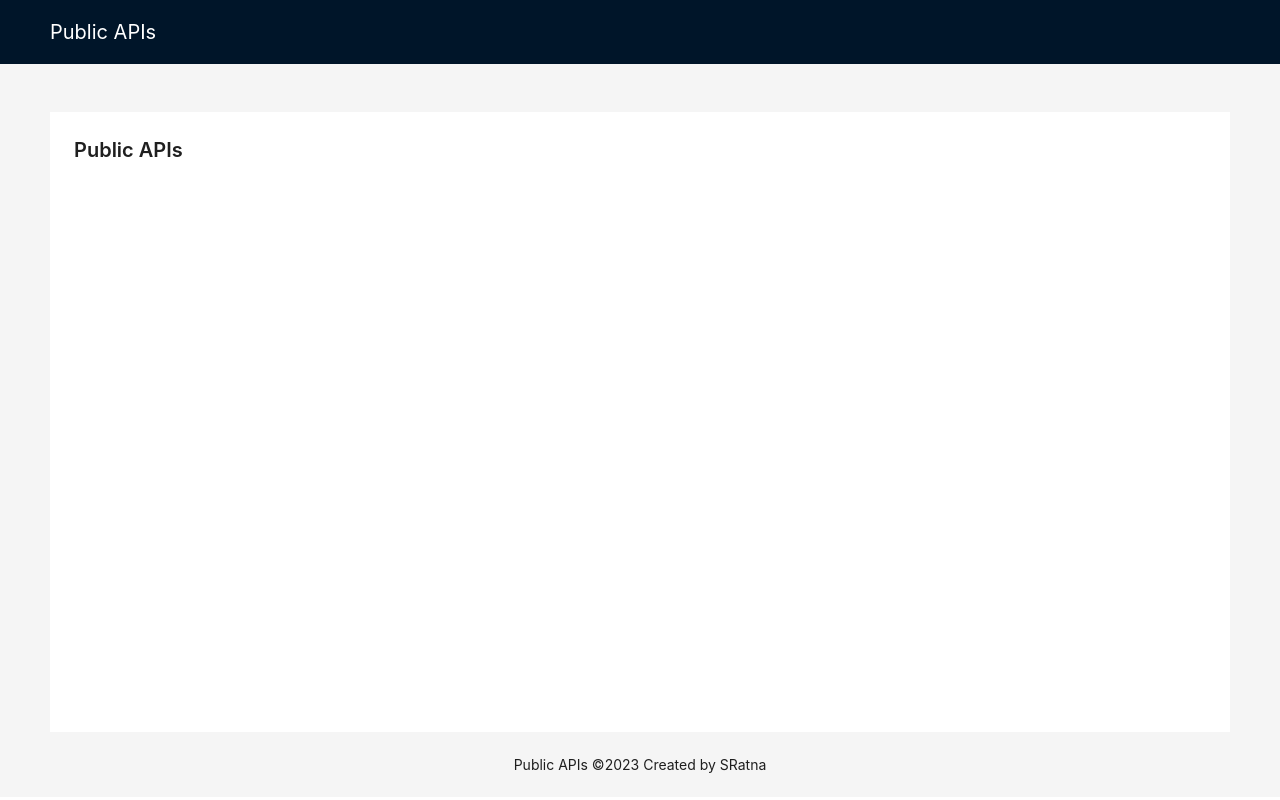
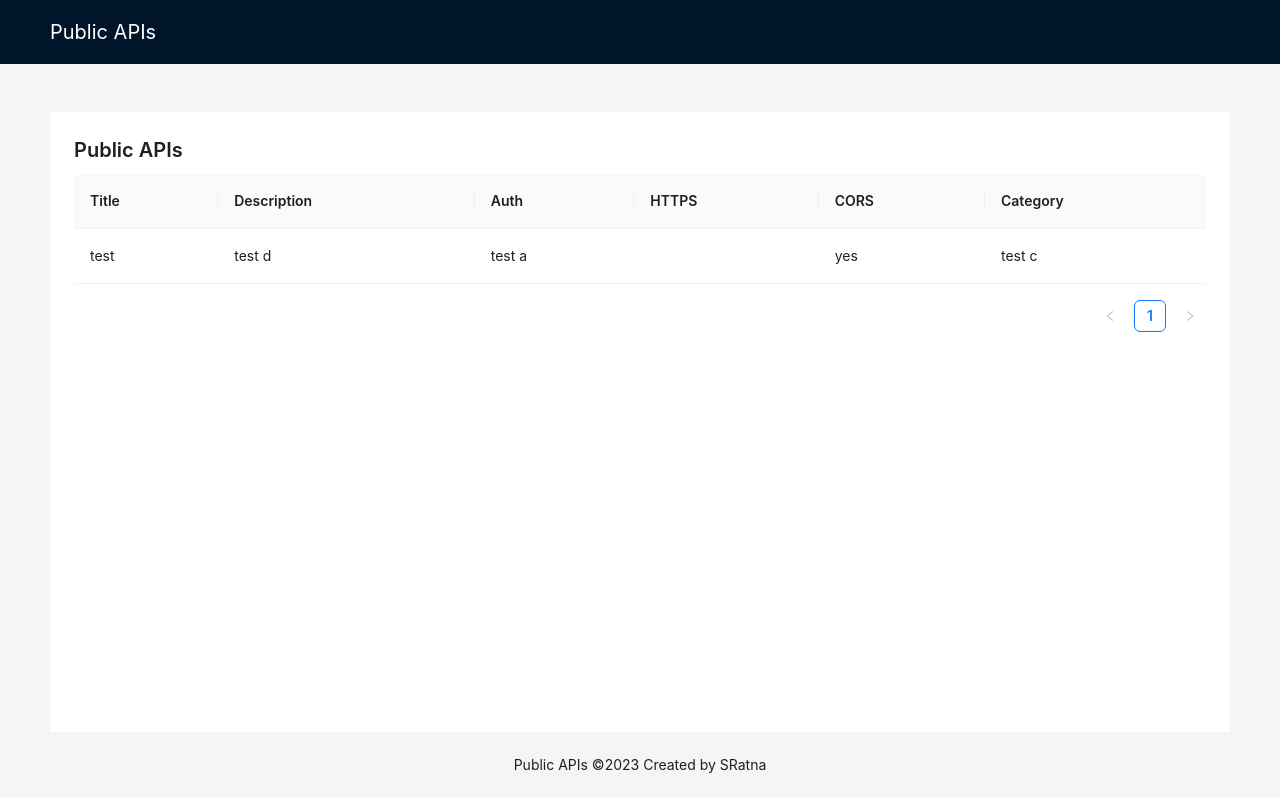
Before and after one commit to SRatna/publicapis, a React (Vite) app: page / in a window 1280 px wide. Built offline with nearby package versions, Linux system fonts and the light colour scheme.

Commit message:
add dummy data to public apis table

```diff
--- a/src/App.tsx
+++ b/src/App.tsx
@@ -1,7 +1,7 @@
 import { Layout, theme } from 'antd';
 const { Header, Content, Footer } = Layout;
 import './App.css';
-import PublicApisTable from './component/PublicApisTable';
+import PublicApisTable from './components/PublicApisTable';
 
 const App = () => {
   const {
--- a/src/component/PublicApisTable.tsx
+++ /dev/null
@@ -1,14 +0,0 @@
-import { Typography } from 'antd';
-
-const { Title } = Typography;
-
-const PublicApisTable = () => {
-  return (
-    <>
-      <div>
-        <Title style={{ marginTop: 0 }} level={4}>Public APIs</Title>
-      </div>
-    </>
-  )
-}
-export default PublicApisTable;
--- /dev/null
+++ b/src/components/PublicApisTable.tsx
@@ -0,0 +1,51 @@
+import { Table, Typography } from 'antd';
+import { PublicApiEntry } from '../models/PublicApiEntry';
+
+const { Title } = Typography;
+
+const columns = [
+  {
+    title: 'Title',
+    dataIndex: 'title',
+  },
+  {
+    title: 'Description',
+    dataIndex: 'description',
+  },
+  {
+    title: 'Auth',
+    dataIndex: 'auth',
+  },
+  {
+    title: 'HTTPS',
+    dataIndex: 'https',
+  },
+  {
+    title: 'CORS',
+    dataIndex: 'cors',
+  },
+  {
+    title: 'Category',
+    dataIndex: 'category',
+  },
+];
+
+const PublicApisTable = () => {
+  const entries: PublicApiEntry[] = [
+    {
+      title: 'test',
+      description: 'test d',
+      auth: 'test a',
+      https: false,
+      cors: 'yes',
+      category: 'test c',
+    }
+  ]
+  return (
+    <>
+      <Title style={{ marginTop: 0 }} level={4}>Public APIs</Title>
+      <Table columns={columns} rowKey={'title'} dataSource={entries} />
+    </>
+  )
+}
+export default PublicApisTable;
```
